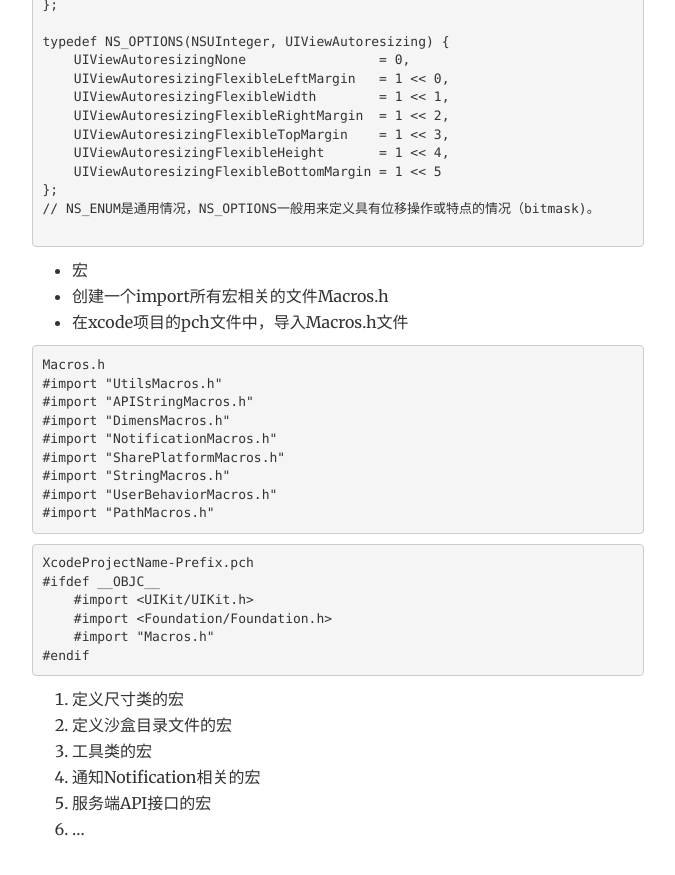
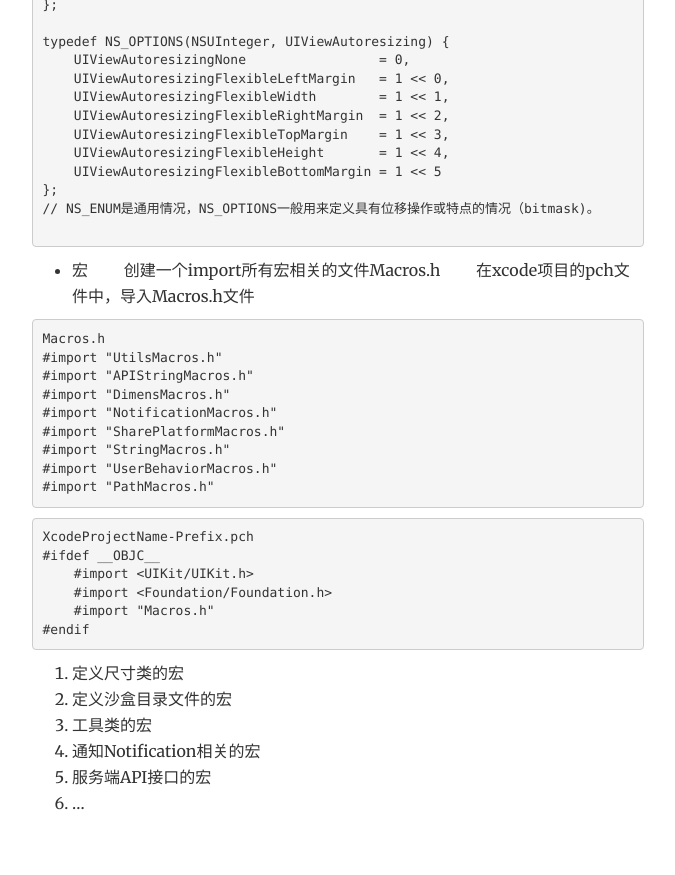
Before and after one commit to FaiChou/faichou.github.io, a Jekyll site: the page built from _posts/2016-05-06-Objective-C learning & relearning.md, in a window 1280 px wide and 900 px high, scrolled down 3619 px. Shown: the top 875 px of the window, without its empty margins (302-977 px from the left). Built offline with Jekyll 4.4.1, drawn with Linux system fonts in a browser that asks for light colours; comment, search, counter and statistics services are not loaded.

````diff
--- a/_posts/2016-05-06-Objective-C learning & relearning.md
+++ b/_posts/2016-05-06-Objective-C learning & relearning.md
@@ -205,8 +205,8 @@ typedef NS_OPTIONS(NSUInteger, UIViewAutoresizing) {
 ```
 
 - 宏
- + 创建一个import所有宏相关的文件Macros.h
- + 在xcode项目的pch文件中，导入Macros.h文件
+　　创建一个import所有宏相关的文件Macros.h
+　　在xcode项目的pch文件中，导入Macros.h文件
 
 ```
 Macros.h
````
